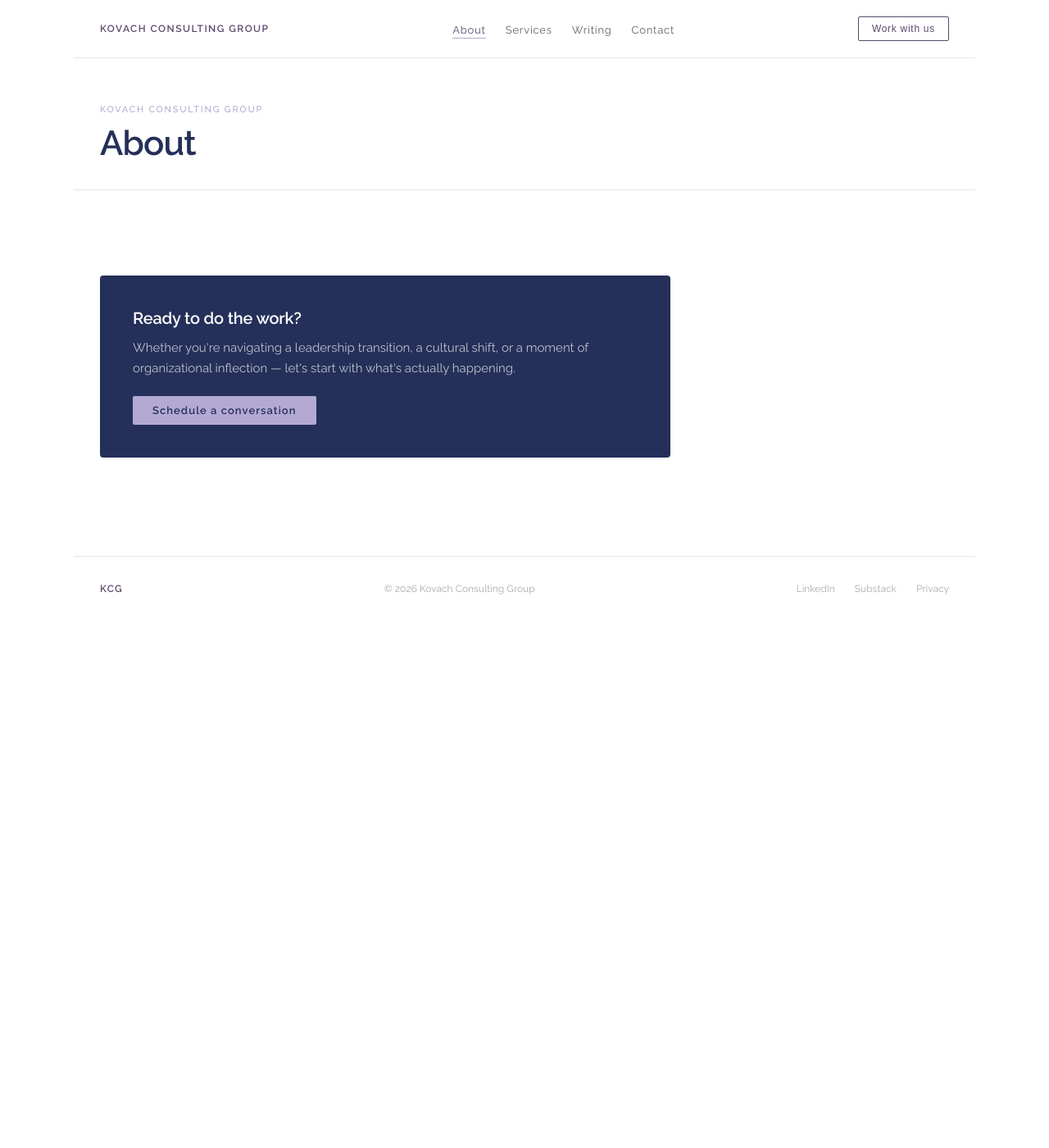
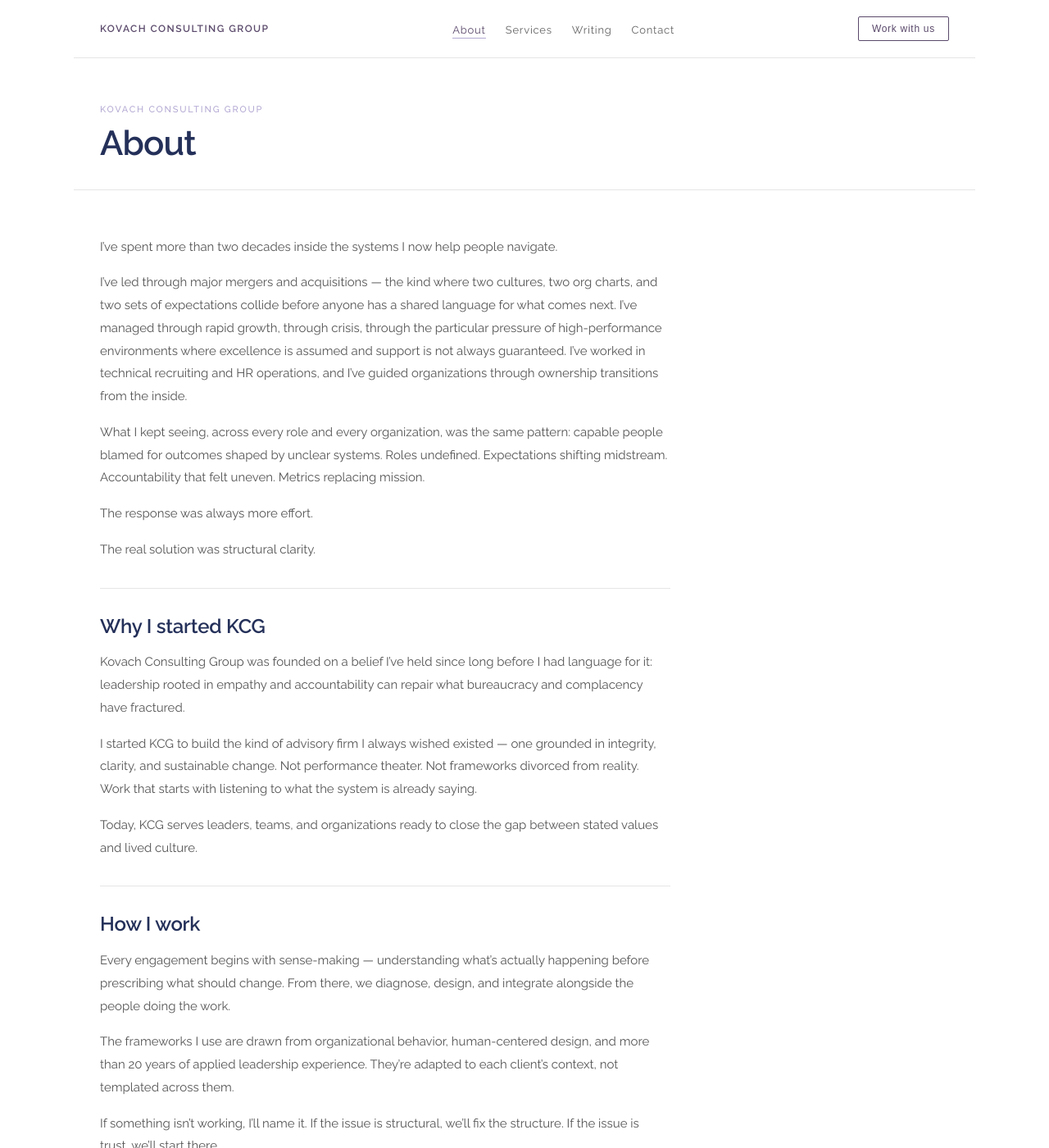
Before and after one commit to jesskovach/kovachconsultants, a Jekyll site: the page built from about.markdown, in a window 1280 px wide and 1400 px high. Shown: the whole window at 82% size. Built offline with Jekyll 4.4.1, drawn with Linux system fonts in a browser that asks for light colours; some of the changed text lies outside the part shown.

Commit message:
redesign content update about.markdown

```diff
--- a/about.markdown
+++ b/about.markdown
@@ -3,3 +3,47 @@ layout: page
 title: About
 permalink: /about/
 ---
+
+I've spent more than two decades inside the systems I now help people navigate.
+
+I've led through major mergers and acquisitions — the kind where two cultures, two org charts, and two sets of expectations collide before anyone has a shared language for what comes next. I've managed through rapid growth, through crisis, through the particular pressure of high-performance environments where excellence is assumed and support is not always guaranteed. I've worked in technical recruiting and HR operations, and I've guided organizations through ownership transitions from the inside.
+
+What I kept seeing, across every role and every organization, was the same pattern: capable people blamed for outcomes shaped by unclear systems. Roles undefined. Expectations shifting midstream. Accountability that felt uneven. Metrics replacing mission.
+
+The response was always more effort.
+
+The real solution was structural clarity.
+
+---
+
+## Why I started KCG
+
+Kovach Consulting Group was founded on a belief I've held since long before I had language for it: leadership rooted in empathy and accountability can repair what bureaucracy and complacency have fractured.
+
+I started KCG to build the kind of advisory firm I always wished existed — one grounded in integrity, clarity, and sustainable change. Not performance theater. Not frameworks divorced from reality. Work that starts with listening to what the system is already saying.
+
+Today, KCG serves leaders, teams, and organizations ready to close the gap between stated values and lived culture.
+
+---
+
+## How I work
+
+Every engagement begins with sense-making — understanding what's actually happening before prescribing what should change. From there, we diagnose, design, and integrate alongside the people doing the work.
+
+The frameworks I use are drawn from organizational behavior, human-centered design, and more than 20 years of applied leadership experience. They're adapted to each client's context, not templated across them.
+
+If something isn't working, I'll name it. If the issue is structural, we'll fix the structure. If the issue is trust, we'll start there.
+
+Because until the system works for the people inside it, the people inside it cannot do their best work.
+
+---
+
+## A note on who I work with
+
+I work with purpose-driven leaders, small business owners, and mission-driven organizations — particularly those navigating complexity, institutional pressure, or moments of inflection where the stakes are high and the path forward isn't clear.
+
+I also work alongside founders, organizers, and leaders building within systems that were not designed with them in mind. Leadership development should not depend on proximity to power. It should be usable, grounded, and responsive to real constraints.
+
+---
+
+*Integrity is strategy.*
```
